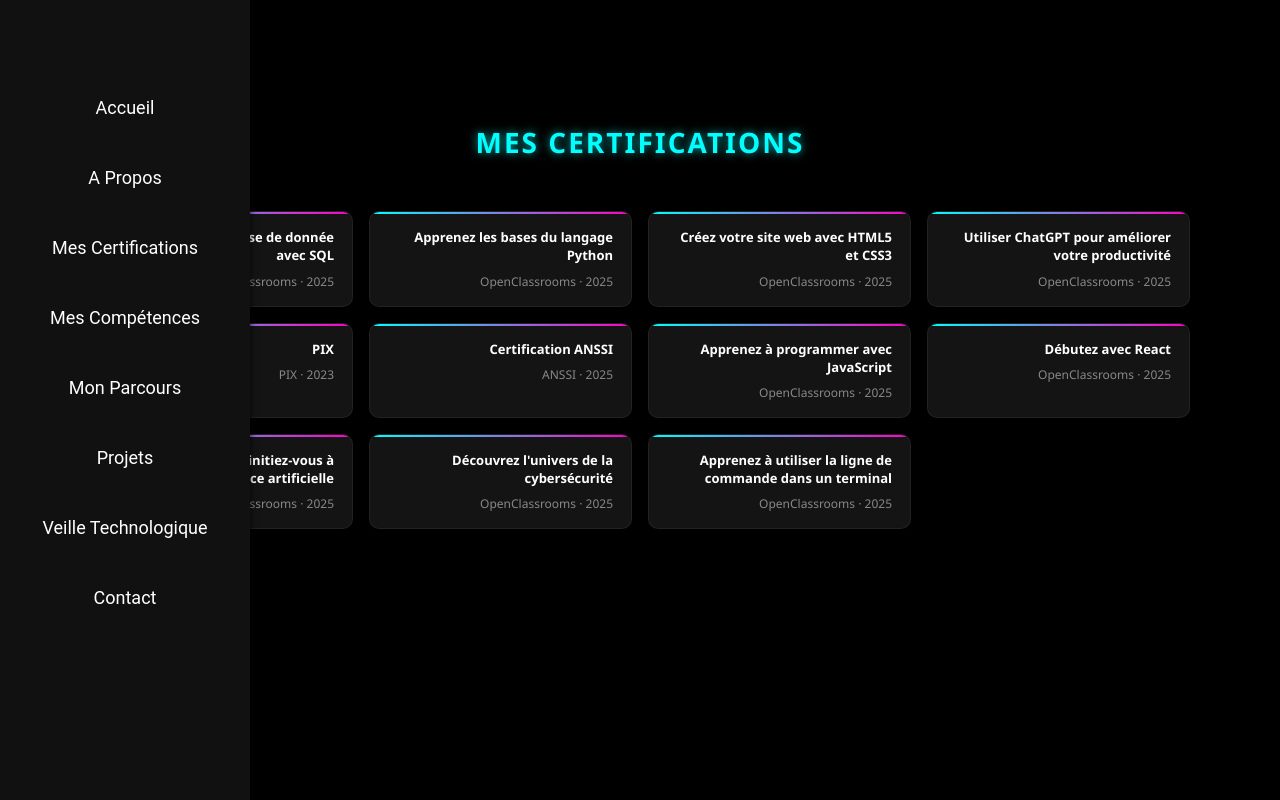
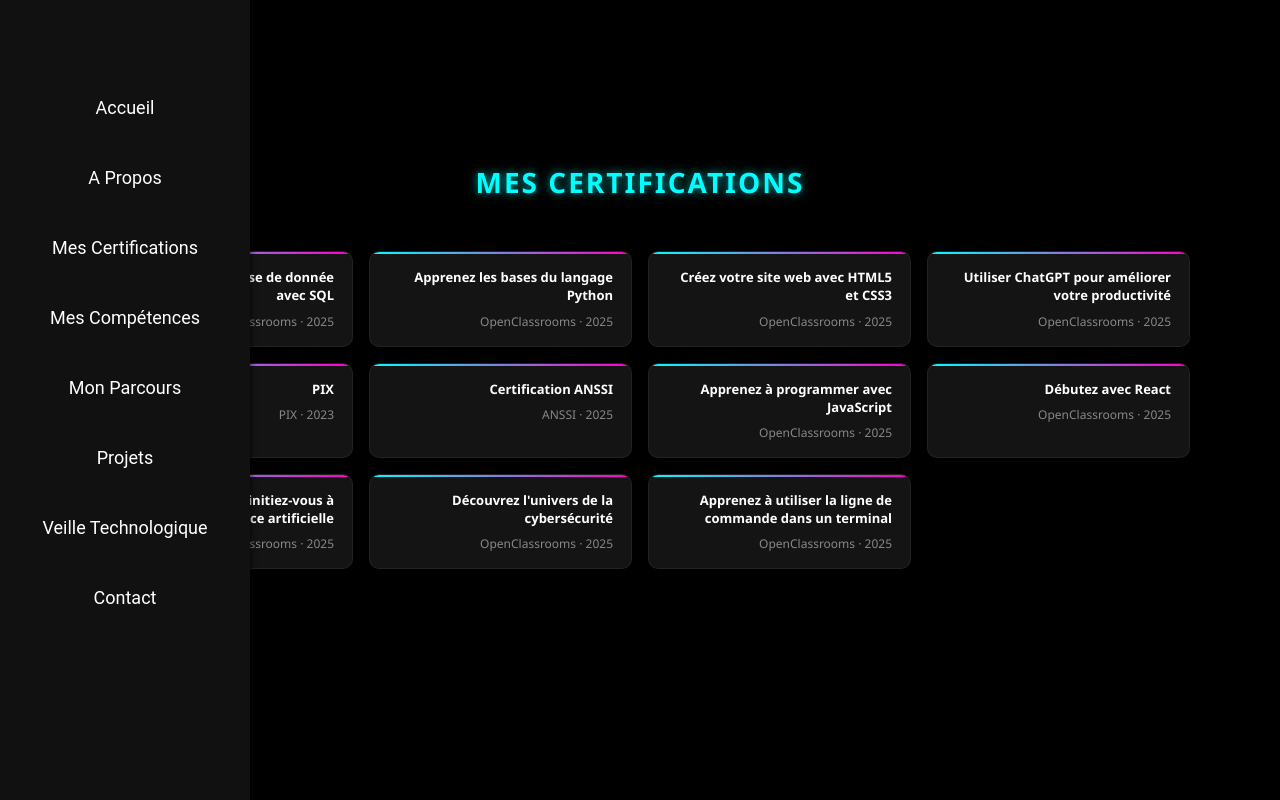
Before and after one commit to David-533/Portfolio, a Vue app: page /Portfolio/certifications in a window 1280 px wide. Built offline with nearby package versions, Linux system fonts and the light colour scheme.

Commit message:
fix padding certifications

```diff
--- a/src/Views/Certifications.vue
+++ b/src/Views/Certifications.vue
@@ -40,7 +40,7 @@
 
 <style scoped>
 .section {
-  padding: 100px 40px 60px;
+  padding: 140px 40px 60px;
   max-width: 1100px;
   margin: 0 auto;
   text-align: center;
```
